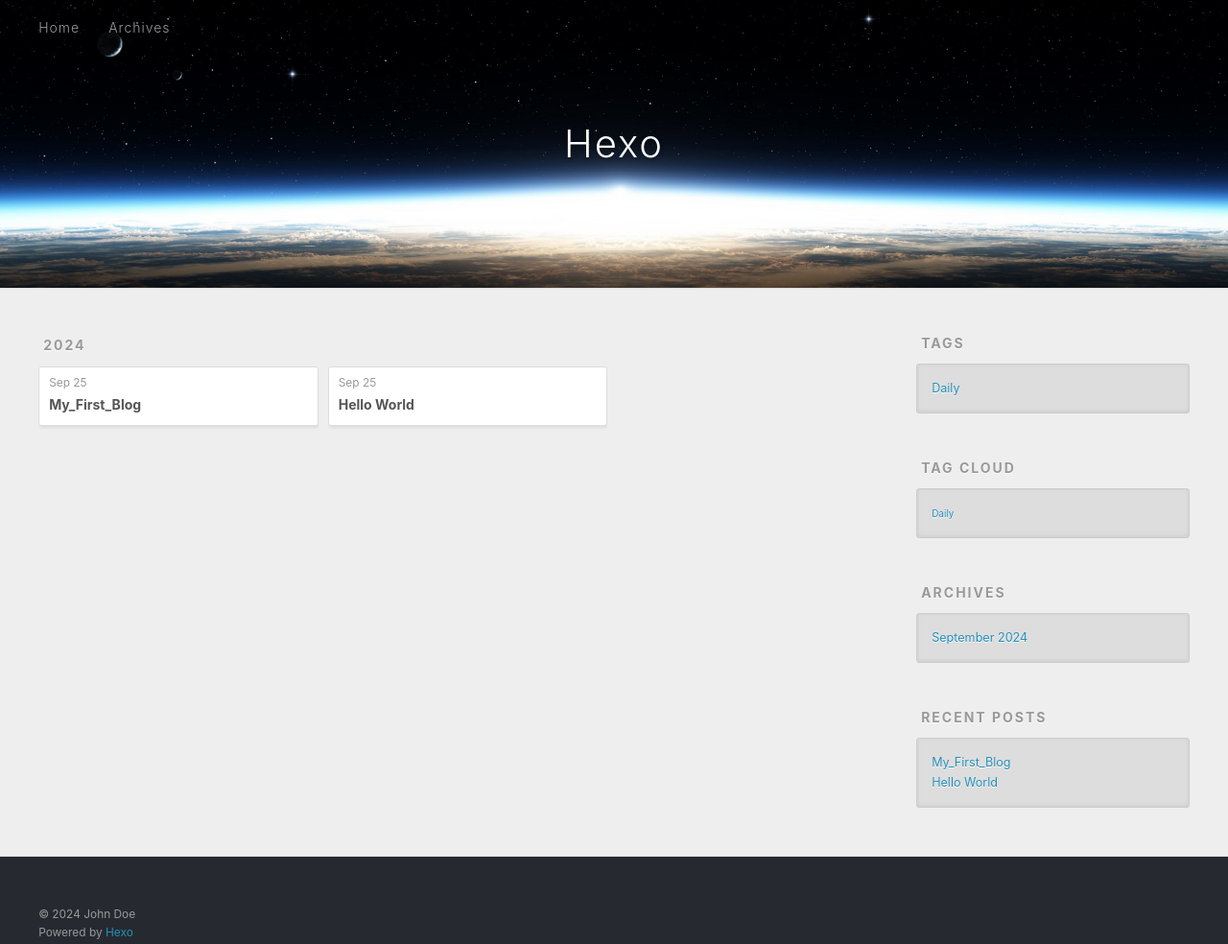
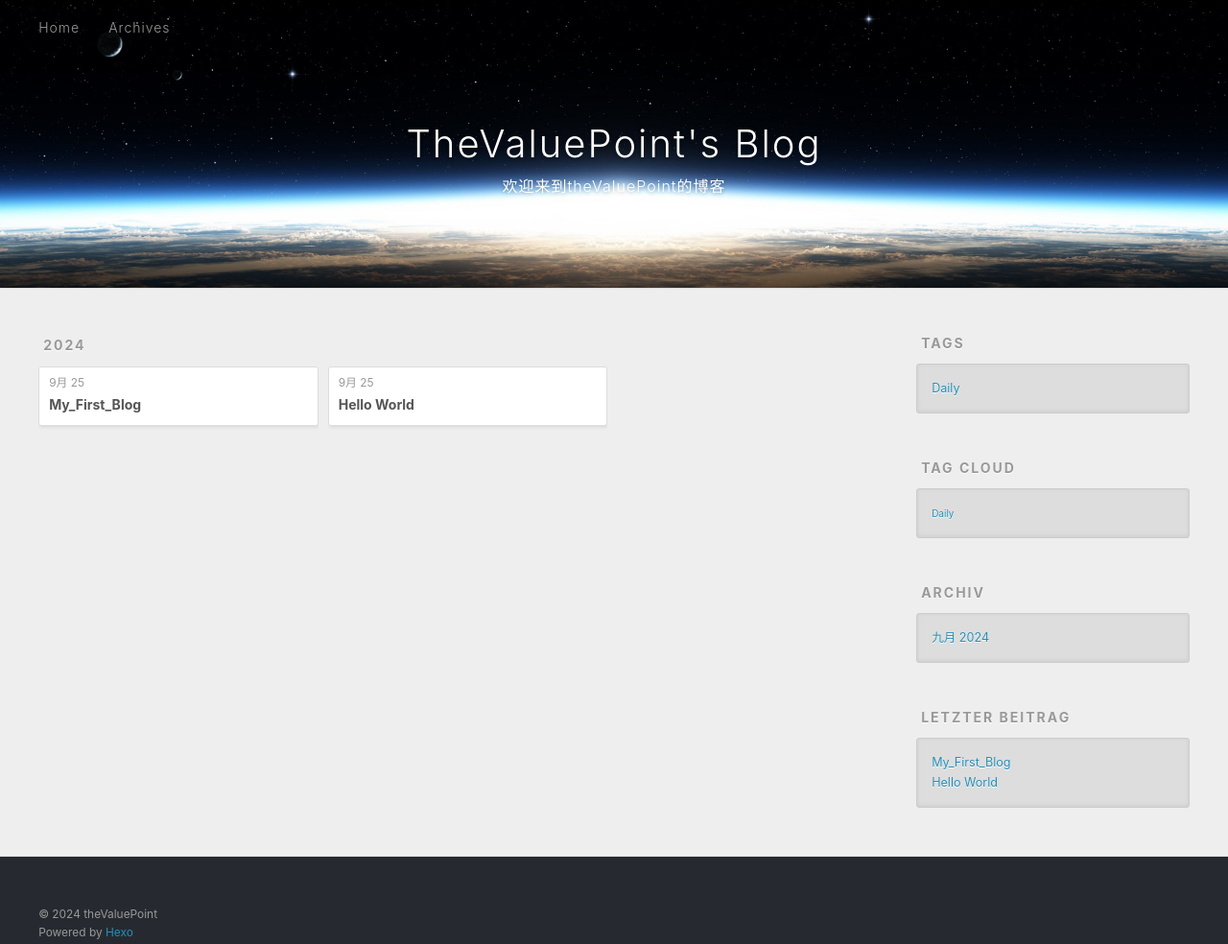
Before and after one commit to TheValuePoint/thevaluepoint.github.io, a plain HTML site: page archives/index.html in a window 1280 px wide. Shown: the whole page at 96% size. Drawn offline with Linux system fonts and the light colour scheme.

Commit message:
Site updated: 2024-09-25 18:01:41

```diff
--- a/archives/index.html
+++ b/archives/index.html
@@ -4,17 +4,17 @@
   <meta charset="utf-8">
 
 
-  <title>Archives | Hexo</title>
+  <title>Archiv | TheValuePoint&#39;s Blog</title>
   <meta name="viewport" content="width=device-width, initial-scale=1, shrink-to-fit=no">
   <meta property="og:type" content="website">
-<meta property="og:title" content="Hexo">
+<meta property="og:title" content="TheValuePoint&#39;s Blog">
 <meta property="og:url" content="http://example.com/archives/index.html">
-<meta property="og:site_name" content="Hexo">
-<meta property="og:locale" content="en_US">
-<meta property="article:author" content="John Doe">
+<meta property="og:site_name" content="TheValuePoint&#39;s Blog">
+<meta property="og:locale" content="zh_CN">
+<meta property="article:author" content="theValuePoint">
 <meta name="twitter:card" content="summary">
 
-    <link rel="alternate" href="/atom.xml" title="Hexo" type="application/atom+xml">
+    <link rel="alternate" href="/atom.xml" title="TheValuePoint's Blog" type="application/atom+xml">
 
 
     <link rel="shortcut icon" href="/favicon.png">
@@ -39,8 +39,12 @@
   <div id="header-outer" class="outer">
     <div id="header-title" class="inner">
       <h1 id="logo-wrap">
-        <a href="/" id="logo">Hexo</a>
+        <a href="/" id="logo">TheValuePoint&#39;s Blog</a>
       </h1>
+
+        <h2 id="subtitle-wrap">
+          <a href="/" id="subtitle">欢迎来到theValuePoint的博客</a>
+        </h2>
 
     </div>
     <div id="header-inner" class="inner">
@@ -57,10 +61,10 @@
 
           <a class="nav-icon" href="/atom.xml" title="RSS Feed"><span class="fa fa-rss"></span></a>
 
-        <a class="nav-icon nav-search-btn" title="Search"><span class="fa fa-search"></span></a>
+        <a class="nav-icon nav-search-btn" title="Suche"><span class="fa fa-search"></span></a>
       </nav>
       <div id="search-form-wrap">
-        <form action="//google.com/search" method="get" accept-charset="UTF-8" class="search-form"><input type="search" name="q" class="search-form-input" placeholder="Search"><button type="submit" class="search-form-submit">&#xF002;</button><input type="hidden" name="sitesearch" value="http://example.com"></form>
+        <form action="//google.com/search" method="get" accept-charset="UTF-8" class="search-form"><input type="search" name="q" class="search-form-input" placeholder="Suche"><button type="submit" class="search-form-submit">&#xF002;</button><input type="hidden" name="sitesearch" value="http://example.com"></form>
       </div>
     </div>
   </div>
@@ -84,7 +88,7 @@
   <div class="archive-article-inner">
     <header class="archive-article-header">
       <a href="/2024/09/25/My-First-Blog/" class="archive-article-date">
-  <time class="dt-published" datetime="2024-09-25T09:51:44.000Z" itemprop="datePublished">Sep 25</time>
+  <time class="dt-published" datetime="2024-09-25T09:51:44.000Z" itemprop="datePublished">9月 25</time>
 </a>
 
 
@@ -103,7 +107,7 @@
   <div class="archive-article-inner">
     <header class="archive-article-header">
       <a href="/2024/09/25/hello-world/" class="archive-article-date">
-  <time class="dt-published" datetime="2024-09-25T09:46:40.756Z" itemprop="datePublished">Sep 25</time>
+  <time class="dt-published" datetime="2024-09-25T09:46:40.756Z" itemprop="datePublished">9月 25</time>
 </a>
 
 
@@ -149,9 +153,9 @@
 
 
   <div class="widget-wrap">
-    <h3 class="widget-title">Archives</h3>
+    <h3 class="widget-title">Archiv</h3>
     <div class="widget">
-      <ul class="archive-list"><li class="archive-list-item"><a class="archive-list-link" href="/archives/2024/09/">September 2024</a></li></ul>
+      <ul class="archive-list"><li class="archive-list-item"><a class="archive-list-link" href="/archives/2024/09/">九月 2024</a></li></ul>
     </div>
   </div>
 
@@ -159,7 +163,7 @@
 
 
   <div class="widget-wrap">
-    <h3 class="widget-title">Recent Posts</h3>
+    <h3 class="widget-title">letzter Beitrag</h3>
     <div class="widget">
       <ul>
 
@@ -184,7 +188,7 @@
   <div class="outer">
     <div id="footer-info" class="inner">
 
-      &copy; 2024 John Doe<br>
+      &copy; 2024 theValuePoint<br>
       Powered by <a href="https://hexo.io/" target="_blank">Hexo</a>
     </div>
   </div>
```
Also changed, not shown: 2024/09/25/My-First-Blog/index.html (+18 -14 lines), 2024/09/25/hello-world/index.html (+18 -14 lines), archives/2024/09/index.html (+19 -15 lines), archives/2024/index.html (+19 -15 lines), index.html (+19 -15 lines), tags/Daily/index.html (+18 -14 lines).
